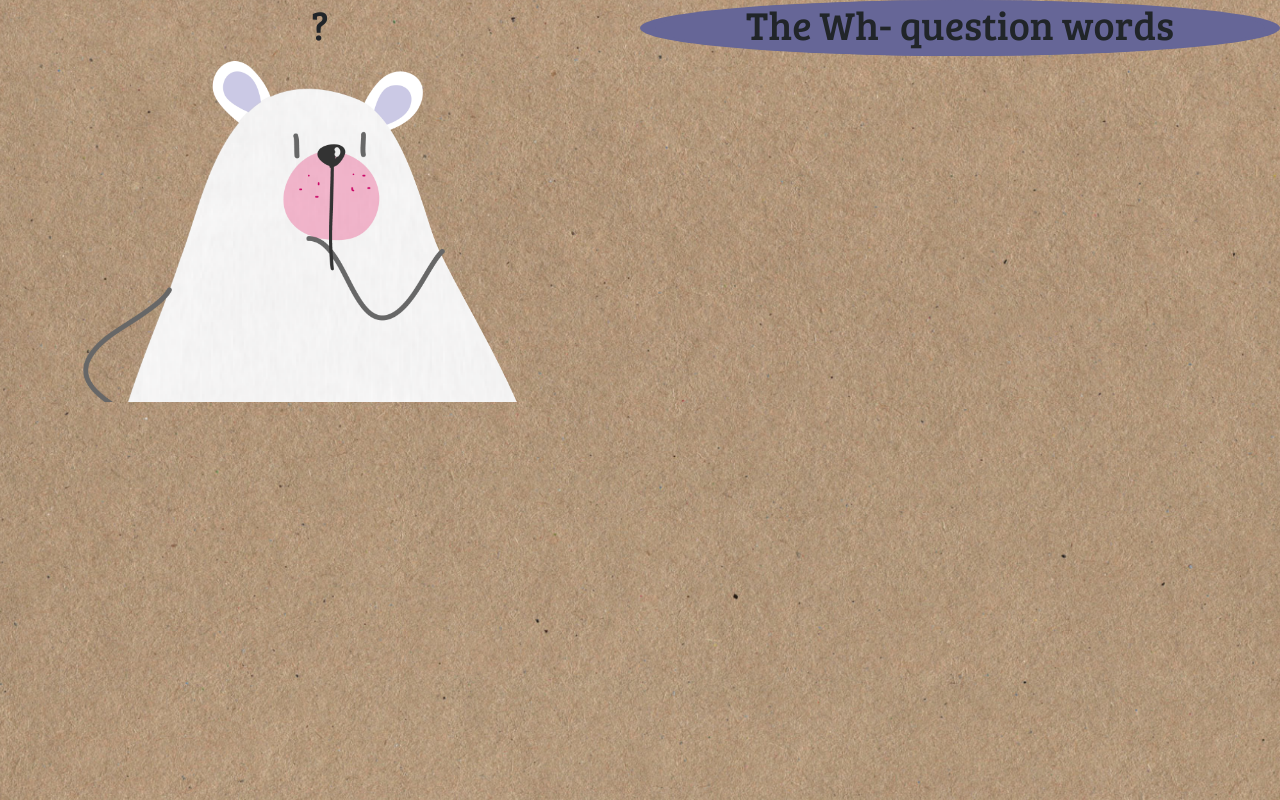
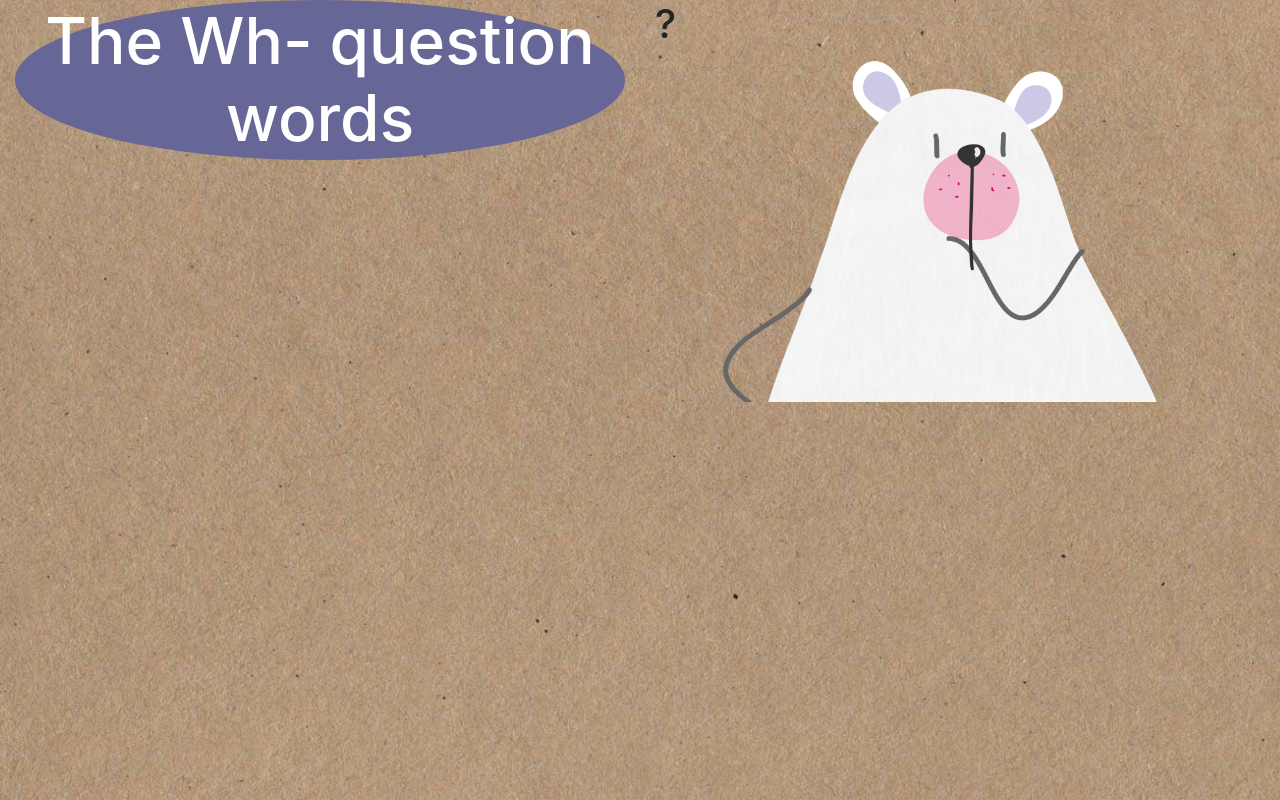
Before and after one commit to boscors/the-wh-words, a plain HTML site: page index.html in a window 1280 px wide. Drawn offline with nearby package versions, Linux system fonts and the light colour scheme.

Commit message:
trying circle by css

```diff
--- a/index.html
+++ b/index.html
@@ -10,35 +10,37 @@
 	</head>
 	<style>
 		body {
-			font-family: 'Bree Serif', serif;
 			box-sizing: border-box;
-	    	background: url(Portada3.jpg) no-repeat center fixed;
+	    	background: url(cover-background.jpg) no-repeat center fixed;
 	    	background-size: cover;
-	    	text-align: center;
 		}
 		img {
 			width: 100%;
 		}
 		.circle-title {
-		  height: 100%;
-		  width: 100%;
-		  background-color: #666697;
-		  border-radius: 50%;
-		  display: inline-block;
-		  color: #FFF
-		  text-transform: uppercase;;
+			display: block;
+		}
+		.circle-title h1 {
+			color: #FFF;
+		    text-align: center;
+		    border-radius: 50%;
+		    background-color: #666697;
+		    color: white;
+		    font-size: 4em;
+		    padding: 3px;
 		}
 	</style>
 	<body class="container-fluid">
 		<div class="row">
-			<div class="col-sm-6">
+			<div class="col-md-6">
+				<div class="circle-title">
+					<h1>The Wh- question words</h1>
+					<!--<img src="purple-circle.svg" alt="Purple circle" />-->
+				</div>
+			</div>
+			<div class="col-md-6">
 				<h1>?</h1>
 	  			<img src="oso.png" alt="Polar bear" />
-			</div>
-			<div class="circle-title col-sm-6">
-				<div class="circle-title">
-					<h1>The Wh- question words</h1>
-				</div>
 			</div>
 		</div>
 	</body>
```
Also changed, not shown: Portada3.jpg (deleted), cover-background.jpg (added), purple-circle.svg (added).
